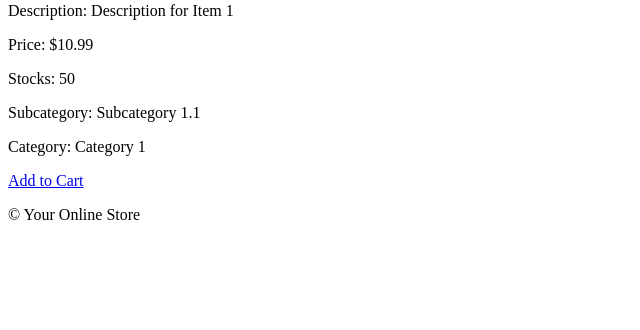
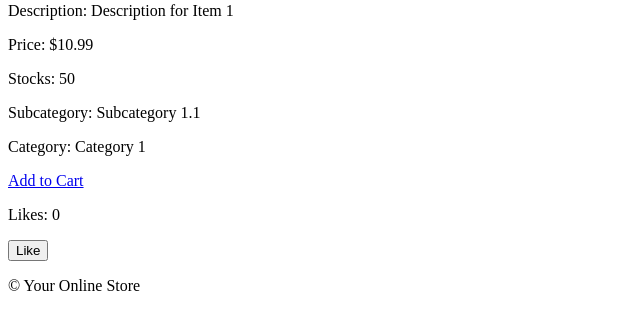
Before and after one commit to aaaar0n/Streat_Flavorites, a Django app: page /item/2/ in a window 1280 px wide. Shown: the part 194-524 px from the top of the page, without its empty margins (0-640 px from the left). Run offline with Django 4.2, Linux system fonts and the light colour scheme; data comes from the database, SQL or seed files in the repository; both versions use the stored data as it was after the commit.

Commit message:
Added a like button on the item page

```diff
--- a/sflavorites/settings.py
+++ b/sflavorites/settings.py
@@ -11,6 +11,7 @@ https://docs.djangoproject.com/en/4.2/ref/settings/
 """
 
 from pathlib import Path
+import os
 
 # Build paths inside the project like this: BASE_DIR / 'subdir'.
 BASE_DIR = Path(__file__).resolve().parent.parent
@@ -27,6 +28,8 @@ DEBUG = True
 
 ALLOWED_HOSTS = []
 
+MEDIA_URL = '/media/'
+MEDIA_ROOT = os.path.join(BASE_DIR, 'media')
 
 # Application definition
 
--- a/streat_flavorites/models.py
+++ b/streat_flavorites/models.py
@@ -21,6 +21,8 @@ class Item(models.Model):
     price = models.DecimalField(max_digits=10, decimal_places=2)
     stocks = models.PositiveIntegerField()
     subcategory = models.ForeignKey(Subcategory, on_delete=models.CASCADE)
+    likes = models.PositiveIntegerField(default=0)
+    photo = models.ImageField(upload_to='item_photos/', null=True, blank=True)
 
     def __str__(self):
         return self.name
--- a/streat_flavorites/templates/index.html
+++ b/streat_flavorites/templates/index.html
@@ -9,7 +9,7 @@
             <li><a href="{% url 'category_detail' category.id %}">{{ category.name }}</a></li>
             <ul>
                 {% for subcategory in category.subcategory_set.all %}
-                    <li>{{ subcategory.name }}</li>
+                    <li><a href="{% url 'subcategory_detail' subcategory.id %}">{{ subcategory.name }}</a></li>
                     <ul>
                         {% for item in subcategory.item_set.all %}
                             <li><a href="{% url 'item_detail' item.id %}">{{ item.name }}</a> - {{ item.description }} - Price: ${{ item.price }} - Stocks: {{ item.stocks }} <a href="{% url 'add_to_cart' item.id %}">Add to Cart</a></li>
--- a/streat_flavorites/templates/item_detail.html
+++ b/streat_flavorites/templates/item_detail.html
@@ -10,4 +10,21 @@
     <p>Subcategory: {{ item.subcategory.name }}</p>
     <p>Category: {{ item.subcategory.category.name }}</p>
     <a href="{% url 'add_to_cart' item.id %}">Add to Cart</a>
+    <p>Likes: <span id="like-count">{{ item.likes }}</span></p>
+
+    <button id="like-button" data-item-id="{{ item.id }}">Like</button>
+
+    <script>
+        const likeButton = document.getElementById('like-button');
+        const likeCount = document.getElementById('like-count');
+
+        likeButton.addEventListener('click', () => {
+            const itemId = likeButton.getAttribute('data-item-id');
+            fetch(`/like_item/${itemId}/`)
+                .then(response => response.json())
+                .then(data => {
+                    likeCount.textContent = data.likes;
+                });
+        });
+    </script>
     {% endblock %}
--- a/streat_flavorites/urls.py
+++ b/streat_flavorites/urls.py
@@ -11,4 +11,5 @@ urlpatterns = [
     path('checkout/', views.checkout, name='checkout'),
     path('order_confirmation/', views.order_confirmation, name='order_confirmation'),  # Create this view and template
     path('remove_from_cart/<int:item_id>/', views.remove_from_cart, name='remove_from_cart'),
+    path('like_item/<int:item_id>/', views.like_item, name='like_item'),
 ]
--- a/streat_flavorites/views.py
+++ b/streat_flavorites/views.py
@@ -1,6 +1,7 @@
 from django.shortcuts import render, get_object_or_404, redirect
 from .models import Category, Subcategory, Item
 from .models import Cart, CartItem
+from django.http import JsonResponse
 
 def index(request):
     categories = Category.objects.all()
@@ -29,8 +30,6 @@ def cart(request):
     cart_items = user_cart.cartitem_set.all()
 
     return render(request, 'cart.html', {'cart_items': cart_items})
-
-
 
 def add_to_cart(request, item_id):
     item = get_object_or_404(Item, pk=item_id)
@@ -69,3 +68,10 @@ def checkout(request):
 
 def order_confirmation(request):
     return render(request, 'order_confirmation.html')
+
+def like_item(request, item_id):
+    item = get_object_or_404(Item, pk=item_id)
+    item.likes += 1
+    item.save()
+
+    return JsonResponse({'likes': item.likes})
```
Also changed, not shown: db.sqlite3, streat_flavorites/migrations/0003_item_likes.py (added).
